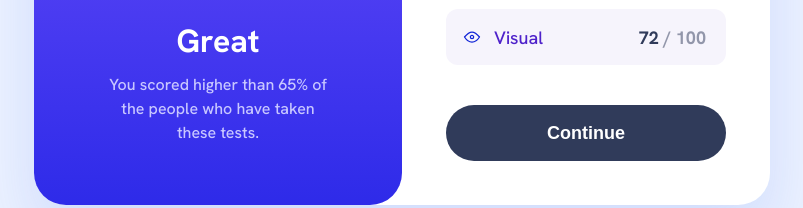
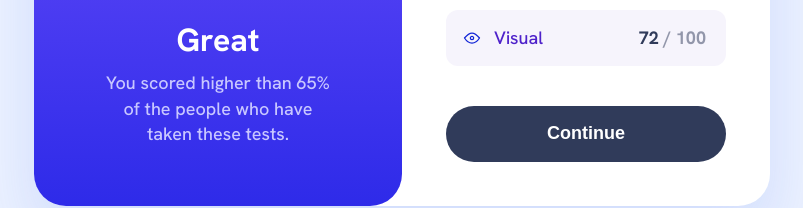
Before and after one commit to adam-crowley/result-summary-component, a React (Vite) app: page / in a window 1280 px wide. Shown: the part 426-634 px from the top of the page, without its empty margins (238-1041 px from the left). Built offline with nearby package versions, Linux system fonts and the light colour scheme.

Commit message:
Adjust paragraph font size

```diff
--- a/src/index.css
+++ b/src/index.css
@@ -28,7 +28,7 @@ body {
   font-weight: 500;
   font-style: normal;
   font-size: 1em; /* 16px */
-  line-height: 1.5;
+  line-height: 1.4;
   color: var(--Dark-gray-blue);
   background-color: var(--Pale-blue);
   height: 100vh;
@@ -114,6 +114,14 @@ strong {
 @media (min-width: 768px) {
   .main__left h1 {
     font-size: 1.5rem;
+  }
+}
+.main__left p {
+  font-size: 1rem;
+}
+@media (min-width: 768px) {
+  .main__left p {
+    font-size: 1.125rem;
   }
 }
 .main__eval {
```
